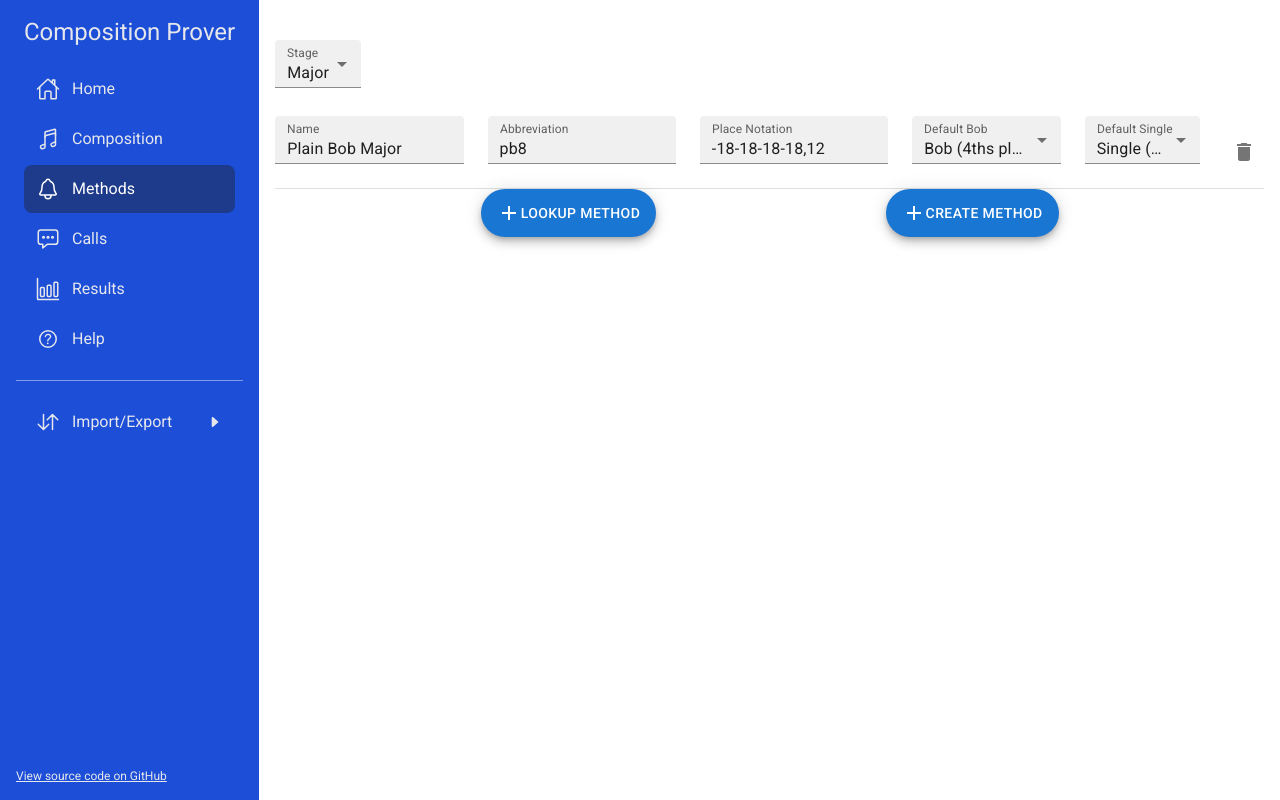
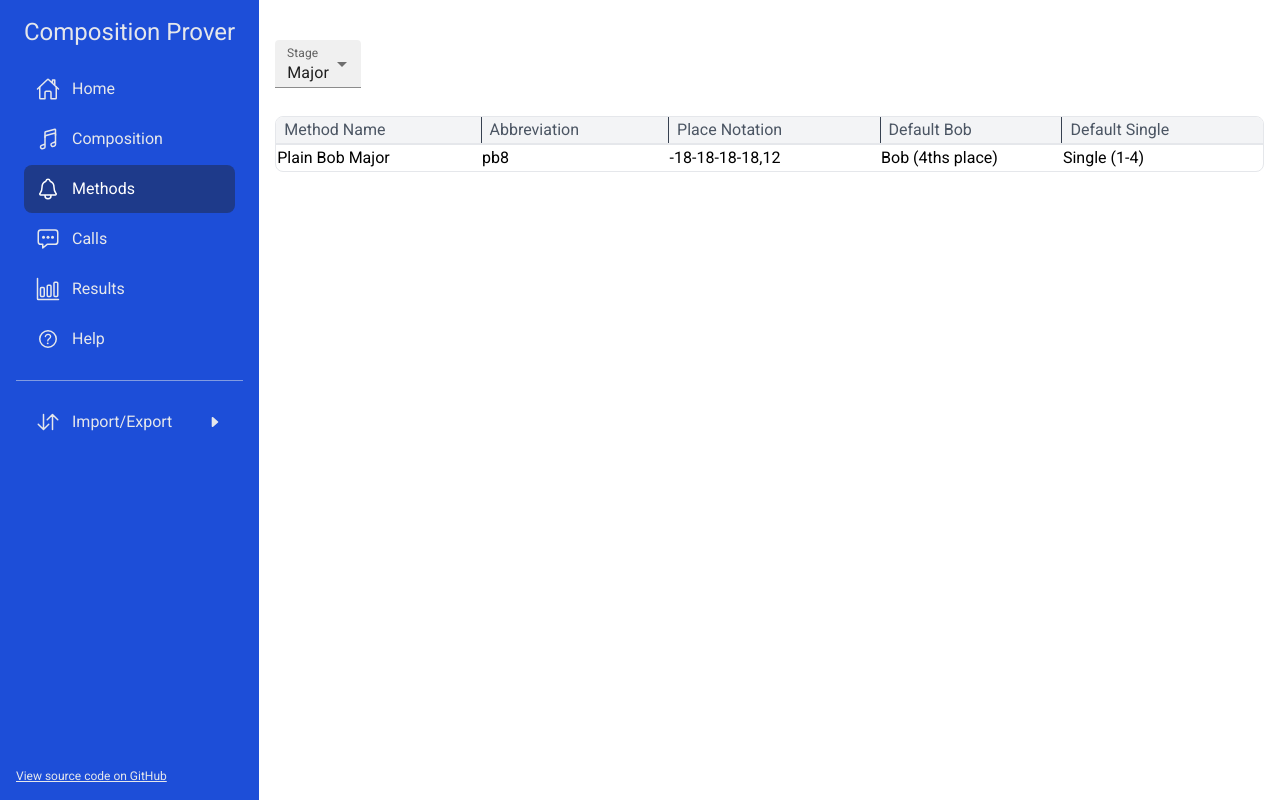
Before and after one commit to chrisjfield/CompositionProver, a React (Create React App) app: page /methods in a window 1280 px wide. Built offline with nearby package versions, Linux system fonts and the light colour scheme.

Commit message:
Show method data in a table

```diff
--- a/src/pages/methods.tsx
+++ b/src/pages/methods.tsx
@@ -1,29 +1,44 @@
 import { useContext } from 'react';
-import { Divider, Grid } from '@mui/material';
 import MethodContext from '../context/methodContext';
 import SettingsContext from '../context/settingsContext';
 import StageSelector from '../components/stageSelector/stageSelector';
-import EditableMethod from '../components/methods/editableMethod';
-import MethodButtons from '../components/methods/methodButtons';
+import CallContext from '../context/callContext';
 
 const MethodsPage = () => {
   const { methods } = useContext(MethodContext);
   const { settings: { methodStage } } = useContext(SettingsContext);
+  const { calls } = useContext(CallContext);
+
+  const getCallName = (value: string) => calls
+    .find((call) => call.stage === methodStage && call.abbreviation === value)!.name;
+
+  const gridColumns = ['Method Name', 'Abbreviation', 'Place Notation', 'Default Bob', 'Default Single'];
 
   return (
     <>
       <StageSelector />
-      <Grid container justifyContent="space-evenly" spacing={3}>
-        {methods
-          .filter((m) => m.stage === methodStage)
-          .map((m) => (
-            <Grid item xs={12} key={`method_${m.id}`}>
-              <EditableMethod method={m} />
-              <Divider sx={{ m: 'auto' }} />
-            </Grid>
-          ))}
-      </Grid>
-      <MethodButtons />
+      <div className="max-w-7xl w-full mx-auto rounded-lg overflow-hidden border">
+        <table className="w-full">
+          <thead>
+            <tr className="overflow-hidden divide-x bg-gray-100 border-b-2">
+              {gridColumns.map((column) => <th key={column} className="text-left pl-2 pr-6 font-normal border-gray-700 text-gray-600">{column}</th>)}
+            </tr>
+          </thead>
+          <tbody className="divide-y">
+            {methods
+              .filter((method) => method.stage === methodStage)
+              .map((method) => (
+                <tr key={`method_${method.id}`} className="last:rounded-b-lg overflow-hidden even:bg-gray-50">
+                  <td>{method.name}</td>
+                  <td>{method.abbreviation}</td>
+                  <td>{method.placeNotation}</td>
+                  <td>{getCallName(method.defaultBob)}</td>
+                  <td>{getCallName(method.defaultSingle)}</td>
+                </tr>
+              ))}
+          </tbody>
+        </table>
+      </div>
     </>
   );
 };
--- a/tailwind.config.js
+++ b/tailwind.config.js
@@ -15,7 +15,9 @@ module.exports = {
     },
   },
   variants: {
-    extend: {},
+    extend: {
+      backgroundColor: ['even']
+    },
   },
   plugins: [],
 }
```
Also changed, not shown: src/index.css (line endings or trailing spaces).
